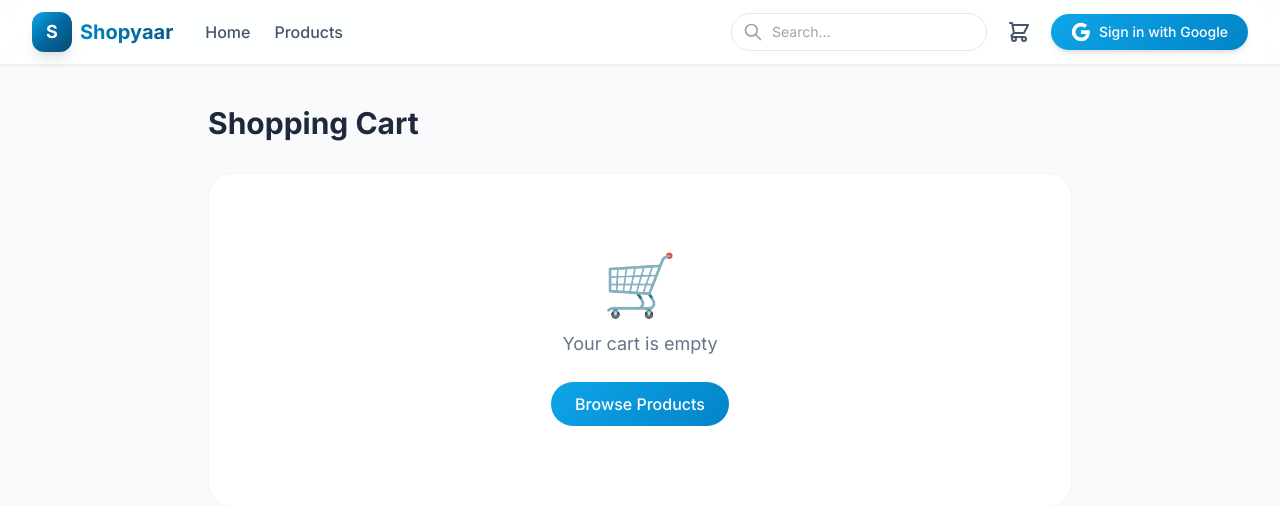
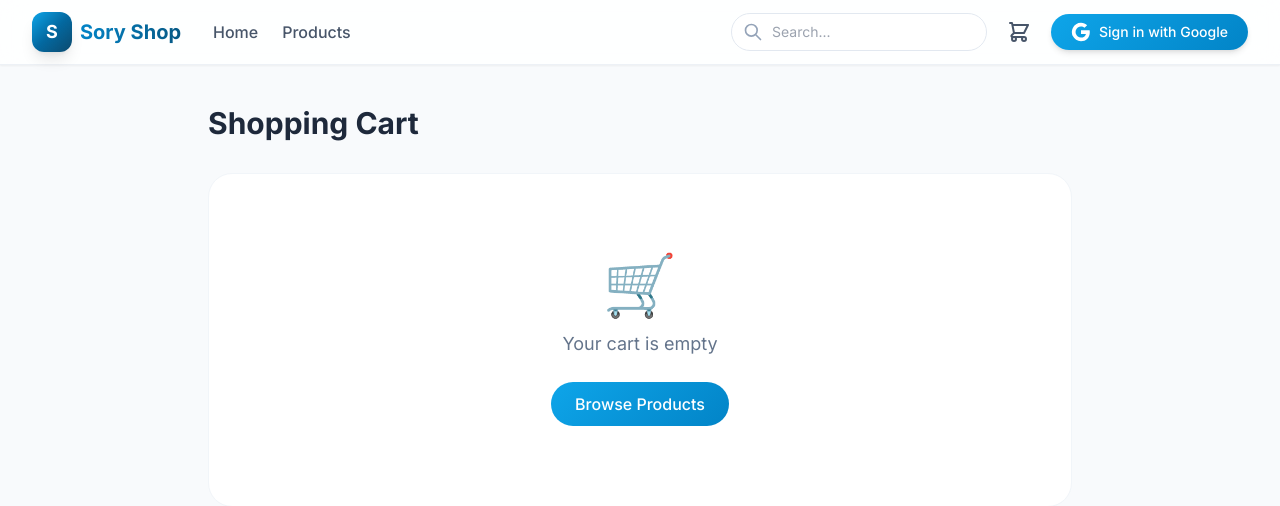
Before and after one commit to sameeny1985/shapyaar-shop, a Django app: page /cart/ in a window 1280 px wide. Shown: the top 506 px of the page. Run offline with Django 5.2, Linux system fonts and the light colour scheme; data comes from the database, SQL or seed files in the repository; data that the repository does not hold is empty; some libraries are stand-ins or nearby versions.

Commit message:
Change brand name from 'Shopyaar' to 'Sory Shop'

```diff
--- a/templates/base.html
+++ b/templates/base.html
@@ -38,7 +38,7 @@
                 <div class="flex items-center gap-8">
                     <a href="{% url 'store:home' %}" class="flex items-center gap-2">
                         <div class="w-10 h-10 rounded-xl gradient-bg flex items-center justify-center text-white font-bold text-lg shadow-lg">S</div>
-                        <span class="text-xl font-bold bg-gradient-to-r from-primary-600 to-primary-800 bg-clip-text text-transparent">Shopyaar</span>
+                        <span class="text-xl font-bold bg-gradient-to-r from-primary-600 to-primary-800 bg-clip-text text-transparent">Sory Shop</span>
                     </a>
                     <div class="hidden md:flex items-center gap-6">
                         <a href="{% url 'store:home' %}" class="text-slate-600 hover:text-primary-600 font-medium transition">Home</a>
```
